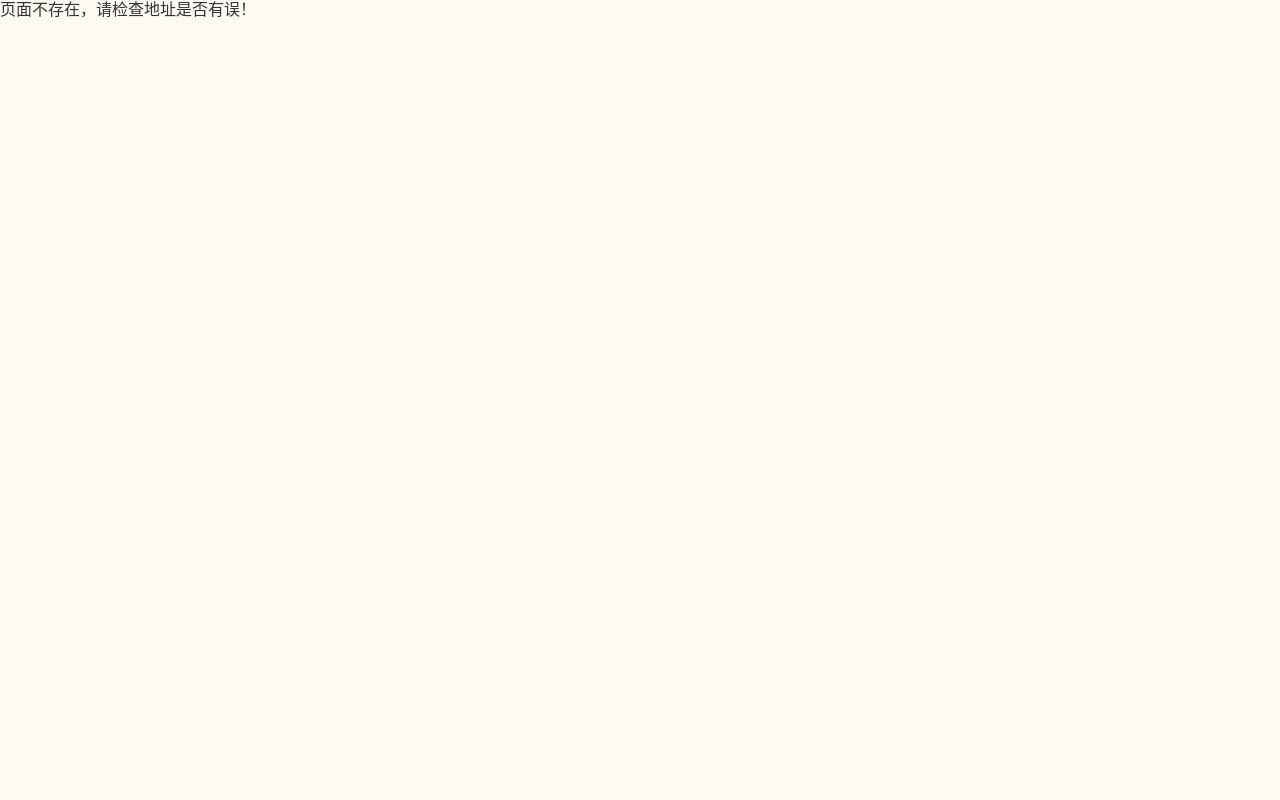
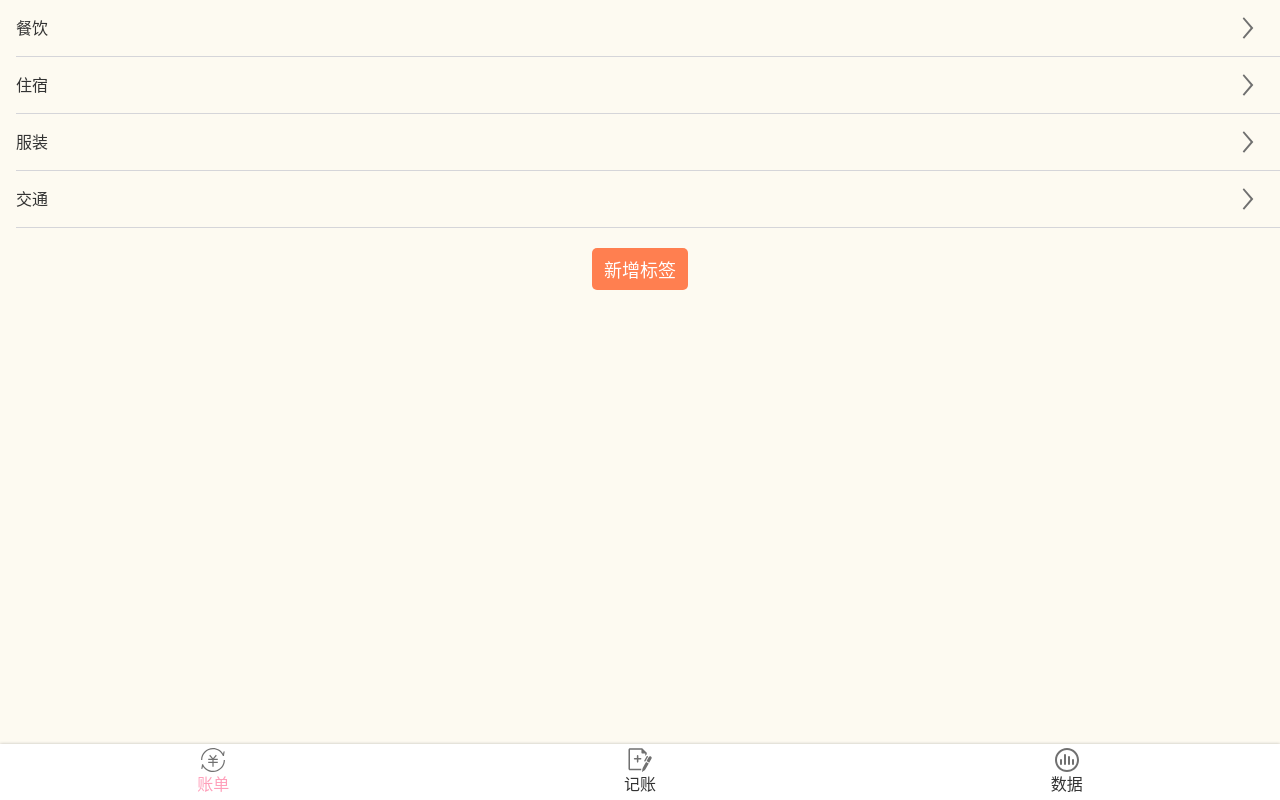
Before and after one commit to WUXIAOd/xiaoebk, a React app: page /add#/tags in a window 1280 px wide. Built offline with nearby package versions, Linux system fonts and the light colour scheme.

Commit message:
tags list 样式完成

```diff
--- a/src/App.tsx
+++ b/src/App.tsx
@@ -9,7 +9,8 @@
 import Chart from './views/Chart';
 import NoMatch from './views/NoMatch';
 import styled from 'styled-components';
-import Bill from './views/Bill';
+import Tags from './views/Tags';
+
 
 const AppWrapper = styled.div`
 color: #333;
@@ -20,8 +21,8 @@
     <AppWrapper>
       <Router>
         <Switch>
-          <Route path="/bill">
-            <Bill />
+          <Route path="/tags">
+            <Tags />
           </Route>
           <Route path="/add">
             <Add/>
@@ -29,7 +30,7 @@
           <Route path="/chart">
             <Chart/>
           </Route>
-          <Redirect exact from="/" to="/bill"/>
+          <Redirect exact from="/" to="/tags"/>
           <Route path="*">
             <NoMatch/>
           </Route>
--- a/src/components/Nav.tsx
+++ b/src/components/Nav.tsx
@@ -38,7 +38,7 @@
     <NavWrapper>
       <ul>
         <li>
-          <NavLink to="/bill" activeClassName="selected">
+          <NavLink to="/tags" activeClassName="selected">
             <Icon name="bill"></Icon>
             账单
           </NavLink>
--- a/src/index.scss
+++ b/src/index.scss
@@ -45,3 +45,8 @@
   display: block;
   clear: both;
 }
+.oneLine{
+  white-space: nowrap;
+  overflow: hidden;
+  text-overflow: ellipsis;
+}
--- a/src/views/Add/TagsSection.tsx
+++ b/src/views/Add/TagsSection.tsx
@@ -1,8 +1,6 @@
 import styled from 'styled-components';
-import React, {useState} from 'react';
+import React from 'react';
 import {useTags} from 'useTags';
-import {HashRouter as Router, Route, Switch} from 'react-router-dom';
-import Tags from '../Tags';
 
 type Props = {
   value: string[];
@@ -12,7 +10,6 @@
   const {tags,setTags} = useTags()
   const selectedTags = props.value;
   const onAddTag = () => {
-
     const tagName = window.prompt('新标签名为：');
     if(tagName !== null){
       setTags([...tags, tagName])
--- a/src/views/Bill.tsx
+++ /dev/null
@@ -1,11 +0,0 @@
-import Layout from '../components/Layout';
-import React from 'react';
-
-function Bill() {
-  return (
-    <Layout>
-      <h1>账单页面</h1>
-    </Layout>
-  );
-}
-export default Bill;
--- a/src/views/Tags.tsx
+++ b/src/views/Tags.tsx
@@ -1,17 +1,53 @@
 import Layout from '../components/Layout';
 import React from 'react';
 import {useTags} from 'useTags';
+import styled from 'styled-components';
+import Icon from '../components/Icon';
 
-function tags() {
- const {tags,setTags} = useTags()
+const TagList = styled.ol`
+font-size: 16px;
+background: #FDFAF1;
+>li{
+border-bottom: 1px solid #d5d5d9;
+margin-left: 16px;
+line-height: 20px;
+padding:12px 16px 12px 0;
+display: flex;
+justify-content: space-between;
+align-items: center;
+}
+`
+
+const Button = styled.button`
+font-size: 18px;border: none;padding: 8px 12px;
+border-radius: 5px;background: coral;color: #fff;
+`
+const Center = styled.div`
+display: flex; justify-content: center; align-items: center;
+flex-direction: column;
+`
+const Space = styled.div`
+height: 20px;
+`
+
+function Tags() {
+  const {tags,setTags} = useTags()
   return (
     <Layout>
-      <ol>
+      <TagList>
         {tags.map(tag =>
-        <li key={tag}>{tag}</li>
+          <li key={tag}>
+            <span className="oneLine">{tag}</span>
+            <Icon name="right" ></Icon>
+          </li>
         )}
-      </ol>
+      </TagList>
+      <Center>
+        <Space />
+        <Button>新增标签</Button>
+        <Space />
+      </Center>
     </Layout>
   );
 }
-export default tags;
+export default Tags;
```
